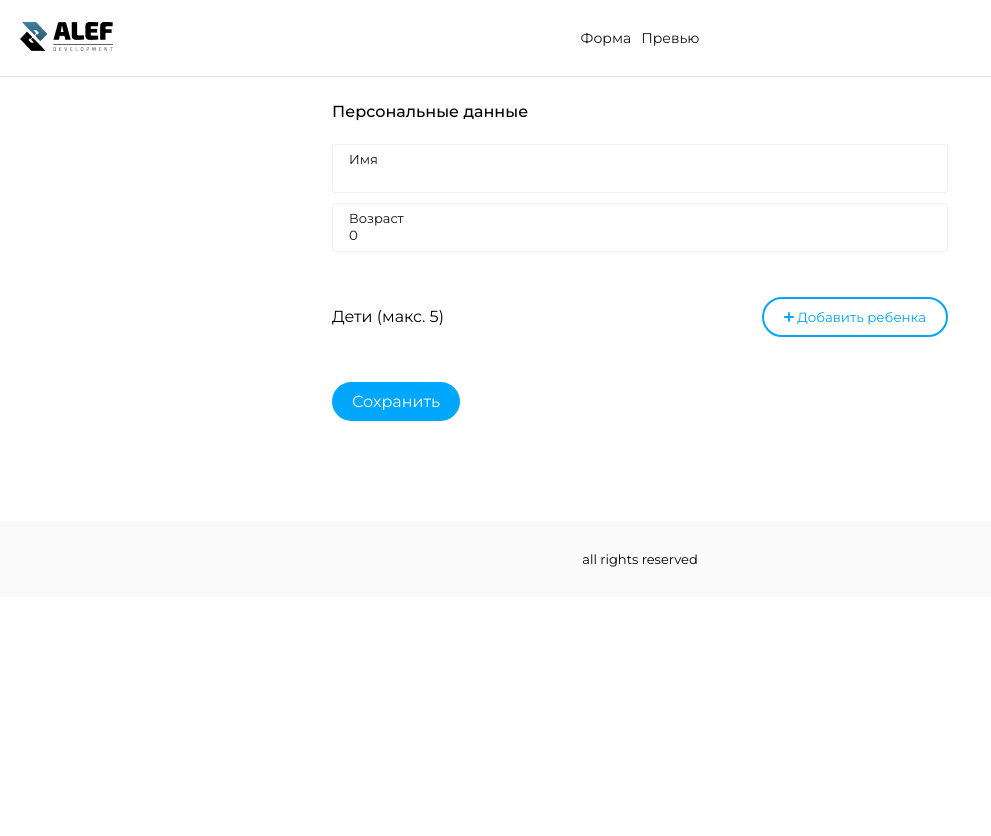
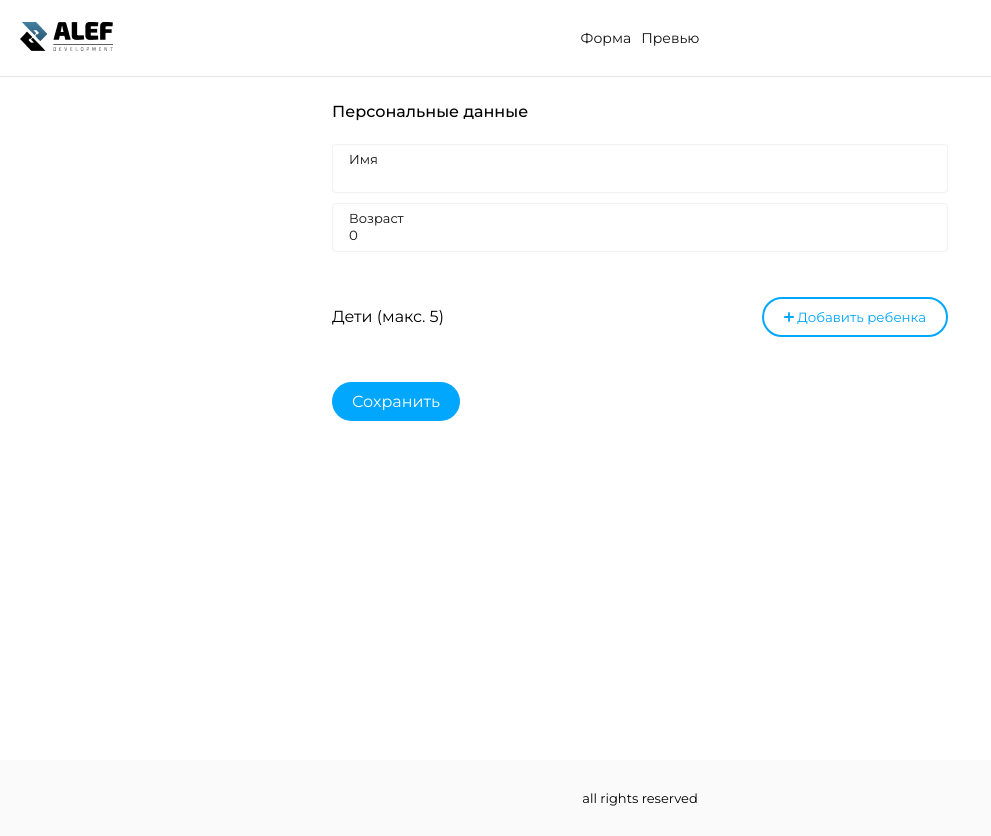
Before and after one commit to stasfr/alef-test, a Vue app: page / in a window 1280 px wide. Shown: the whole page, without its empty margins (0-991 px from the left). Before the commit the page ends 800 px from the top, so only its background shows below. Built offline with nearby package versions, Linux system fonts and the light colour scheme.

Commit message:
footer to bottom

```diff
--- a/src/App.vue
+++ b/src/App.vue
@@ -14,4 +14,8 @@ import HeaderComponent from "./components/HeaderComponent.vue";
 import FooterComponent from "./components/FooterComponent.vue";
 </script>
 
-<style scoped></style>
+<style scoped>
+.page {
+  min-height: 70vh;
+}
+</style>
--- a/src/views/Form.vue
+++ b/src/views/Form.vue
@@ -1,6 +1,8 @@
 <template>
   <div class="page__main main">
-    <div class="main__container _container"><FormComponent /></div>
+    <div class="main__container _container">
+      <FormComponent />
+    </div>
   </div>
 </template>
 
```
